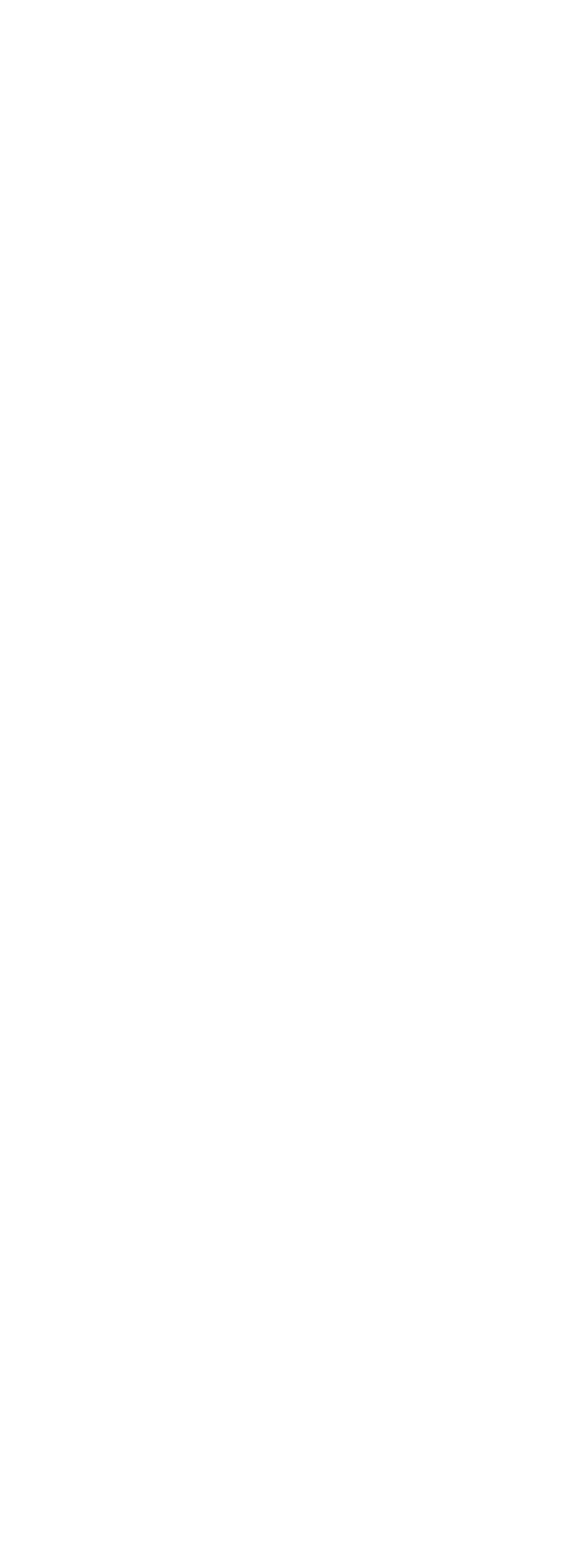
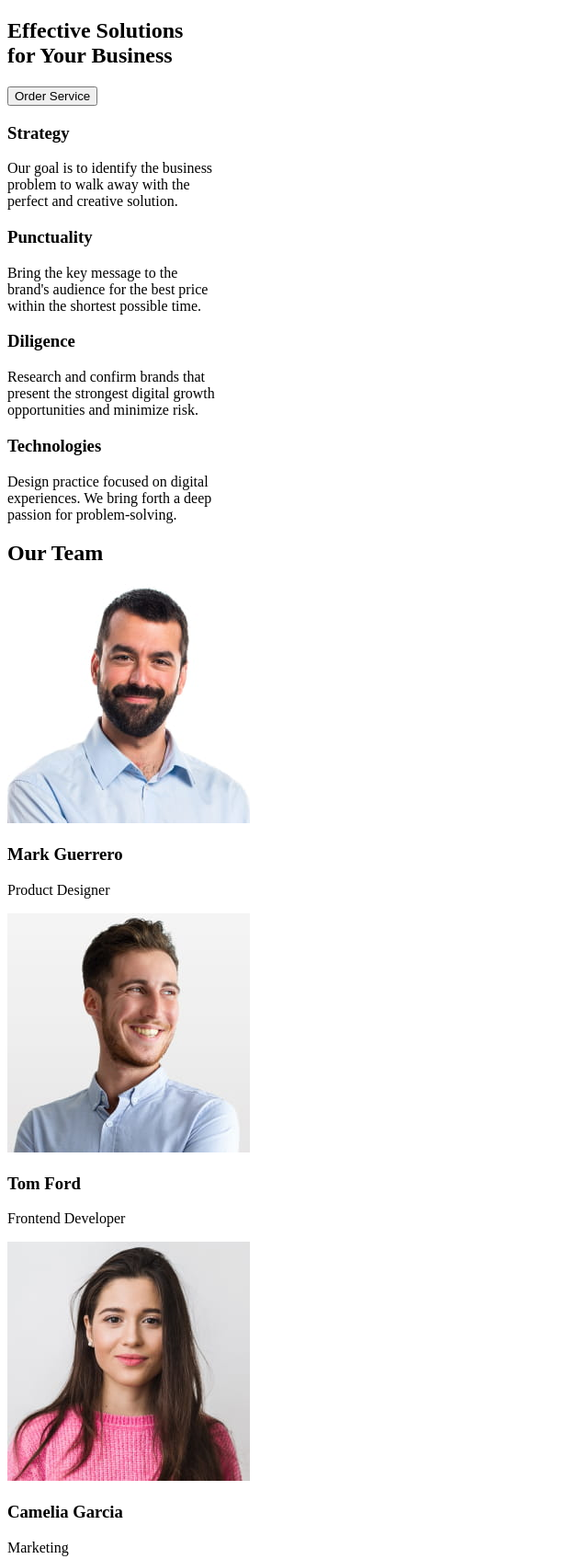
Before and after one commit to 0ntre/goit-markup-hw-01, a plain HTML site: page index.html in a window 1280 px wide. Shown: the top 1695 px of the page at 92% size, without its empty margins (0-640 px from the left). Before the commit the page ends 800 px from the top, so only its background shows below. Drawn offline with Linux system fonts and the light colour scheme.

Commit message:
Main content

```diff
--- a/index.html
+++ b/index.html
@@ -5,5 +5,88 @@
     <meta name="viewport" content="width=device-width, initial-scale=1.0" />
     <title>Document</title>
   </head>
-  <body></body>
+  <body>
+    <header>
+      <section></section>
+    </header>
+    <!-- Main content -->
+
+    <!-- Baner -->
+    <section>
+      <h1>
+        Effective Solutions <br />
+        for Your Business
+      </h1>
+      <button type="button">Order Service</button>
+    </section>
+    <!-- Our advantages -->
+    <section>
+      <h3>Strategy</h3>
+      <p>
+        Our goal is to identify the business <br />
+        problem to walk away with the <br />
+        perfect and creative solution.
+      </p>
+      <h3>Punctuality</h3>
+      <p>
+        Bring the key message to the <br />
+        brand's audience for the best price <br />
+        within the shortest possible time.
+      </p>
+      <h3>Diligence</h3>
+      <p>
+        Research and confirm brands that <br />
+        present the strongest digital growth <br />
+        opportunities and minimize risk.
+      </p>
+      <h3>Technologies</h3>
+      <p>
+        Design practice focused on digital <br />
+        experiences. We bring forth a deep <br />
+        passion for problem-solving.
+      </p>
+    </section>
+    <!-- Team -->
+    <section>
+      <h2>Our Team</h2>
+      <img
+        src="/images/team_photos/teammate_mark.jpg"
+        alt="teammate_mark"
+        width="264"
+        height="260"
+      />
+      <h3>Mark Guerrero</h3>
+      <p>Product Designer</p>
+
+      <img
+        src="/images/team_photos/teammate_tom.jpg"
+        alt="teammate_tom"
+        width="264"
+        height="260"
+      />
+      <h3>Tom Ford</h3>
+      <p>Frontend Developer</p>
+
+      <img
+        src="/images/team_photos/teammate_camelia.jpg"
+        alt="teammate_camelia"
+        width="264"
+        height="260"
+      />
+      <h3>Camelia Garcia</h3>
+      <p>Marketing</p>
+
+      <img
+        src="/images/team_photos/teammate_daniel.jpg"
+        alt="teammate_daniel"
+        width="264"
+        height="260"
+      />
+      <h3>Daniel Wilson</h3>
+      <p>UI Designer</p>
+    </section>
+    <footer>
+      <section></section>
+    </footer>
+  </body>
 </html>
```
Also changed, not shown: images/team_photos/teammate_camelia.jpg (added), images/team_photos/teammate_daniel.jpg (added), images/team_photos/teammate_mark.jpg (added), images/team_photos/teammate_tom.jpg (added).
